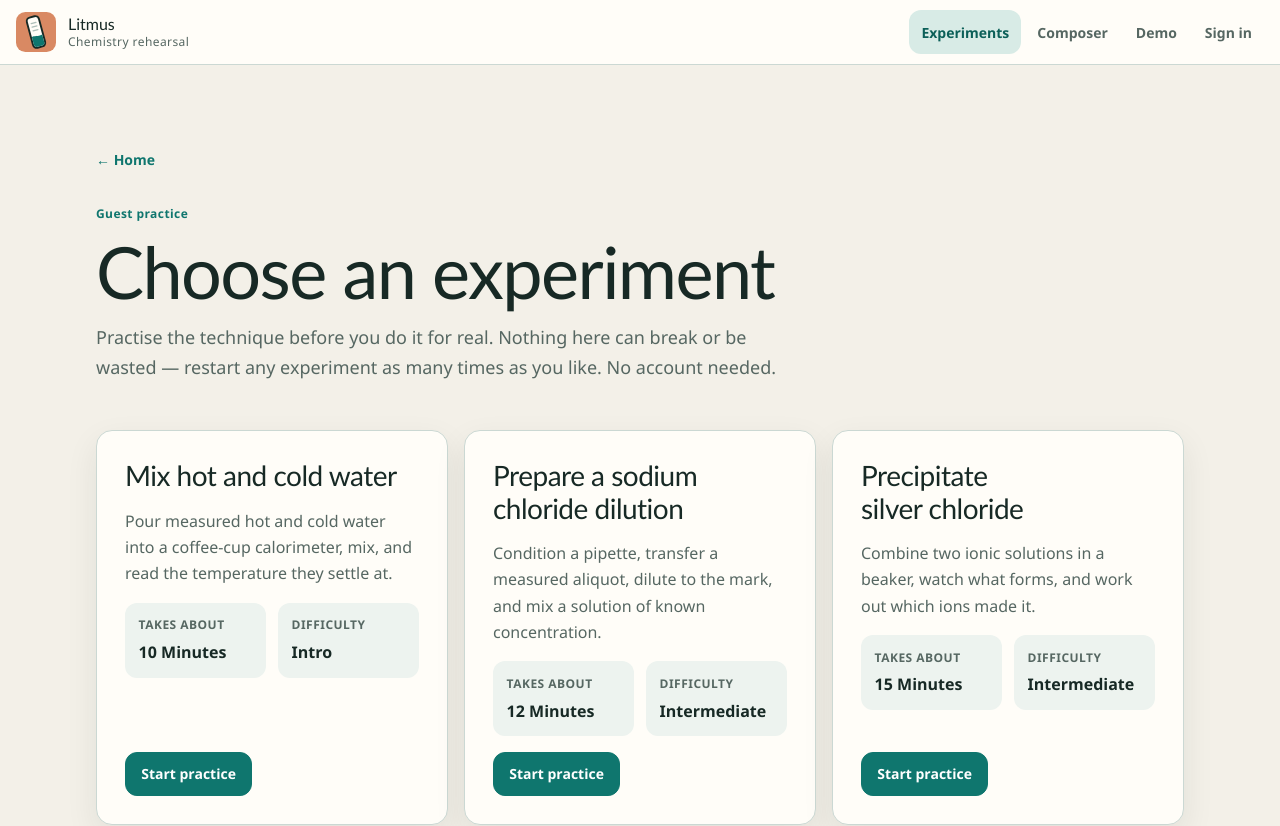
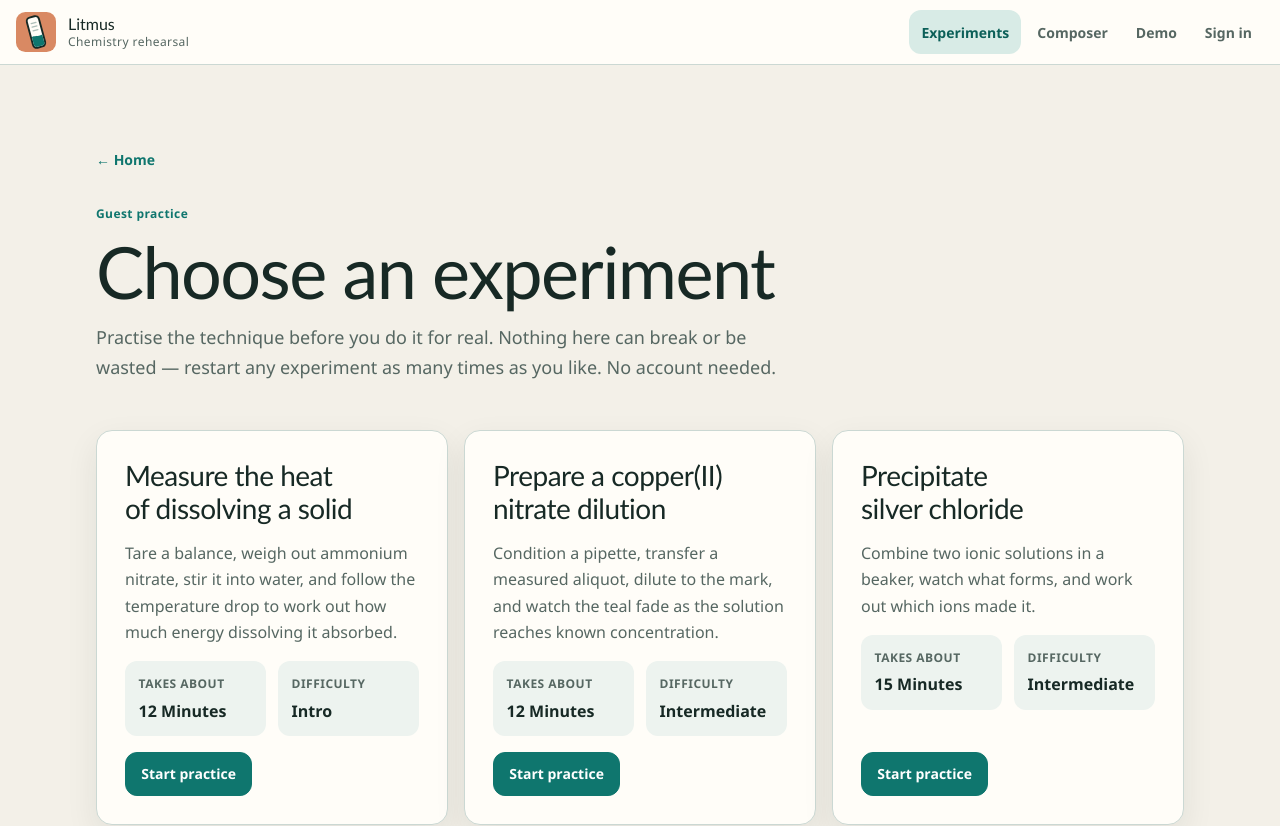
Before and after one commit to mjz620/litmus, a Next.js app: page /experiments in a window 1280 px wide. Shown: the top 826 px of the page. Built offline with nearby package versions, Linux system fonts and the light colour scheme; no server answers.

Commit message:
fix(catalog): describe current practice labs

```diff
--- a/src/components/ui/experimentCatalog.ts
+++ b/src/components/ui/experimentCatalog.ts
@@ -39,18 +39,18 @@ const DIFFICULTY_ORDER: Readonly<Record<ExperimentDifficulty, number>> =
 const SETUP_DRIVEN_ENTRIES: readonly ExperimentCatalogEntry[] = Object.freeze([
   {
     key: "calorimetry",
-    title: "Mix hot and cold water",
+    title: "Measure the heat of dissolving a solid",
     description:
-      "Pour measured hot and cold water into a coffee-cup calorimeter, mix, and read the temperature they settle at.",
-    estimatedMinutes: 10,
+      "Tare a balance, weigh out ammonium nitrate, stir it into water, and follow the temperature drop to work out how much energy dissolving it absorbed.",
+    estimatedMinutes: 12,
     difficulty: "intro",
     href: CALORIMETRY_PRACTICE_PATH
   },
   {
     key: "solution-preparation",
-    title: "Prepare a sodium chloride dilution",
+    title: "Prepare a copper(II) nitrate dilution",
     description:
-      "Condition a pipette, transfer a measured aliquot, dilute to the mark, and mix a solution of known concentration.",
+      "Condition a pipette, transfer a measured aliquot, dilute to the mark, and watch the teal fade as the solution reaches known concentration.",
     estimatedMinutes: 12,
     difficulty: "intermediate",
     href: SOLUTION_PREPARATION_PRACTICE_PATH
```
